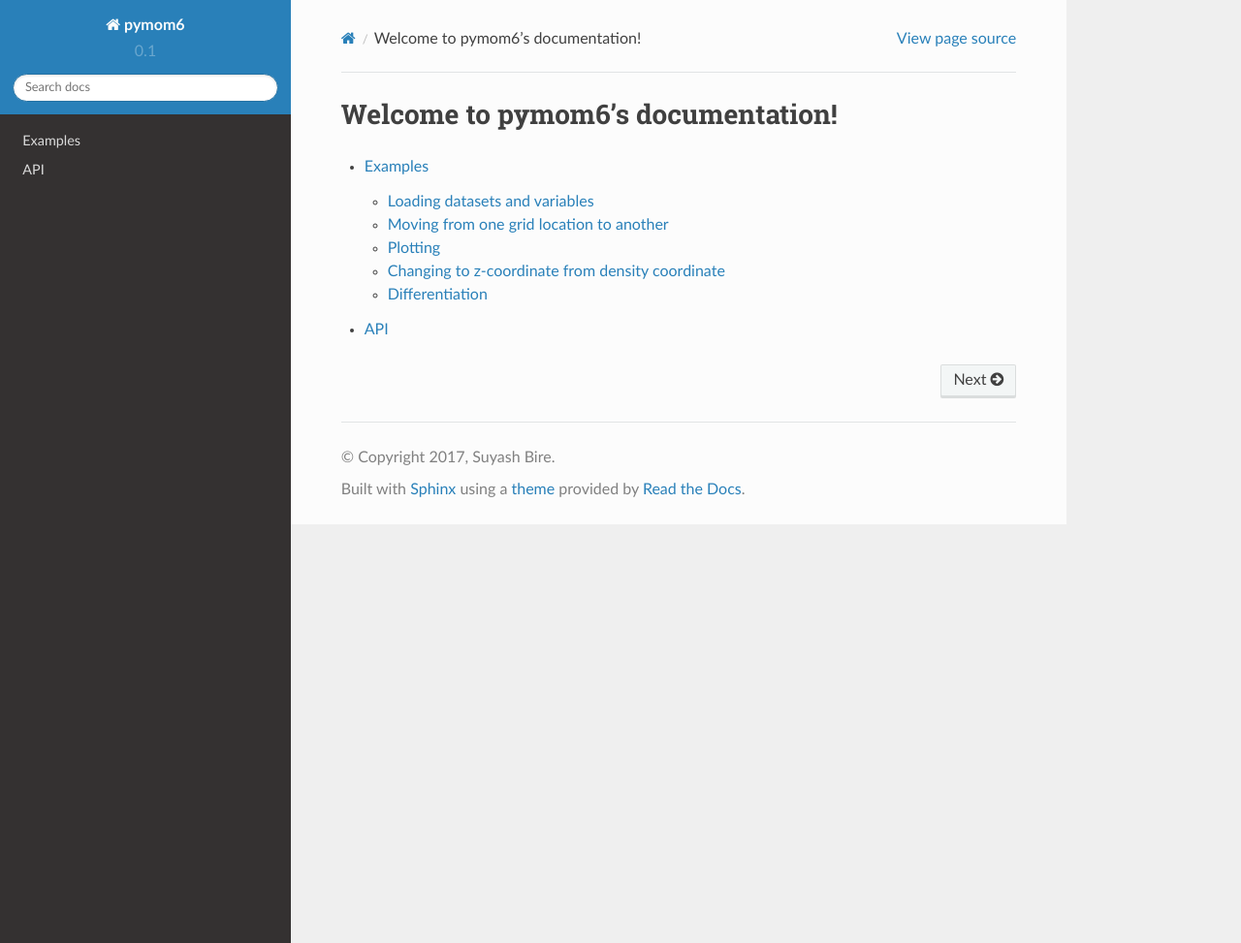
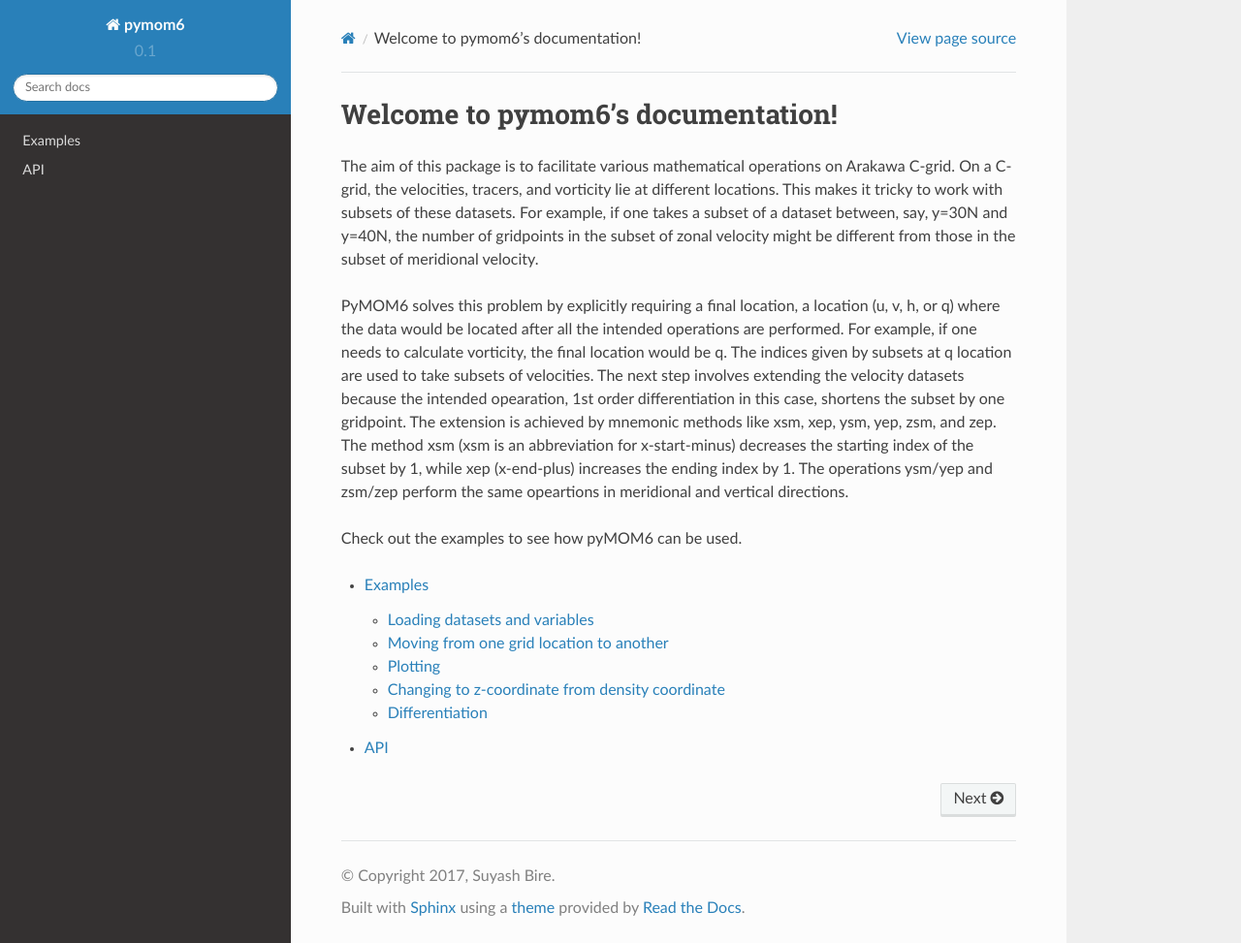
Before and after one commit to suyashbire1/pymom6, a Sphinx documentation site: the page built from docs/index.rst, in a window 1280 px wide and 973 px high. Shown: the whole window at 97% size. Built offline with Sphinx 7.4.7 and the Read the Docs theme 2.0.0, drawn with Linux system fonts in a browser that asks for light colours.

Commit message:
Adds description to docs

```diff
--- a/docs/index.rst
+++ b/docs/index.rst
@@ -6,6 +6,21 @@
 Welcome to pymom6's documentation!
 ==================================
 
+The aim of this package is to facilitate various mathematical operations on Arakawa C-grid.
+On a C-grid, the velocities, tracers, and vorticity lie at different locations.
+This makes it tricky to work with subsets of these datasets.
+For example, if one takes a subset of a dataset between, say, y=30N and y=40N, the number of gridpoints in the subset of zonal velocity might be different from those in the subset of meridional velocity.
+
+PyMOM6 solves this problem by explicitly requiring a final location, a location (u, v, h, or q) where the data would be located after all the intended operations are performed.
+For example, if one needs to calculate vorticity, the final location would be q.
+The indices given by subsets at q location are used to take subsets of velocities.
+The next step involves extending the velocity datasets because the intended opearation, 1st order differentiation in this case, shortens the subset by one gridpoint.
+The extension is achieved by mnemonic methods like xsm, xep, ysm, yep, zsm, and zep.
+The method xsm (xsm is an abbreviation for x-start-minus) decreases the starting index of the subset by 1, while xep (x-end-plus) increases the ending index by 1.
+The operations ysm/yep and zsm/zep perform the same opeartions in meridional and vertical directions.
+
+Check out the examples to see how pyMOM6 can be used.
+
 .. toctree::
    :maxdepth: 2
 
```
